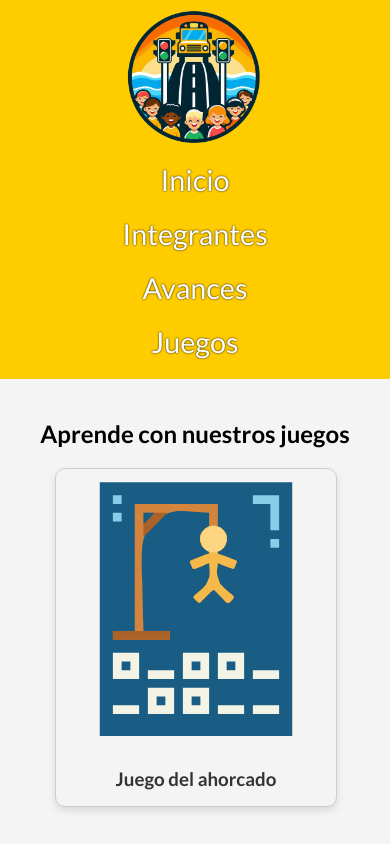
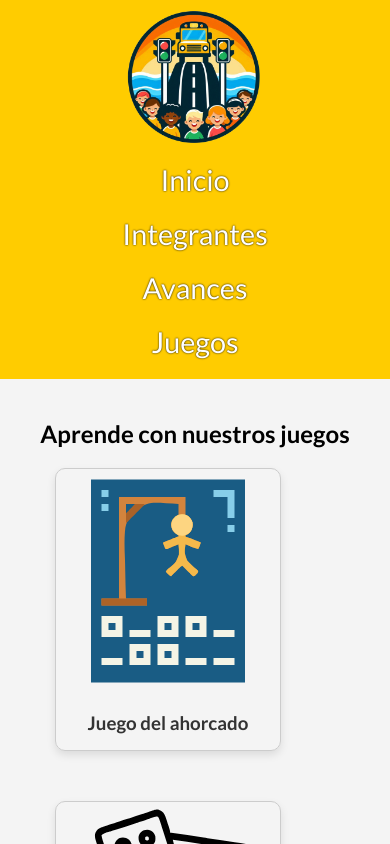
Before and after one commit to Julian-Aguirre-Konig/sitioequipo5, a plain HTML site: page juegos.html in a window 390 px wide. Shown: the top 844 px of the page. Drawn offline with Linux system fonts and the light colour scheme.

Commit message:
modified:   styles.css

```diff
--- a/styles.css
+++ b/styles.css
@@ -284,7 +284,7 @@ a {
     }
 
     .card {
-        width: inherit%;
+        width: inherit;
     }
 
     .juego-container {
@@ -296,3 +296,4 @@ a {
     .juego-container a {
         width: 80%;
     }
+}
```
